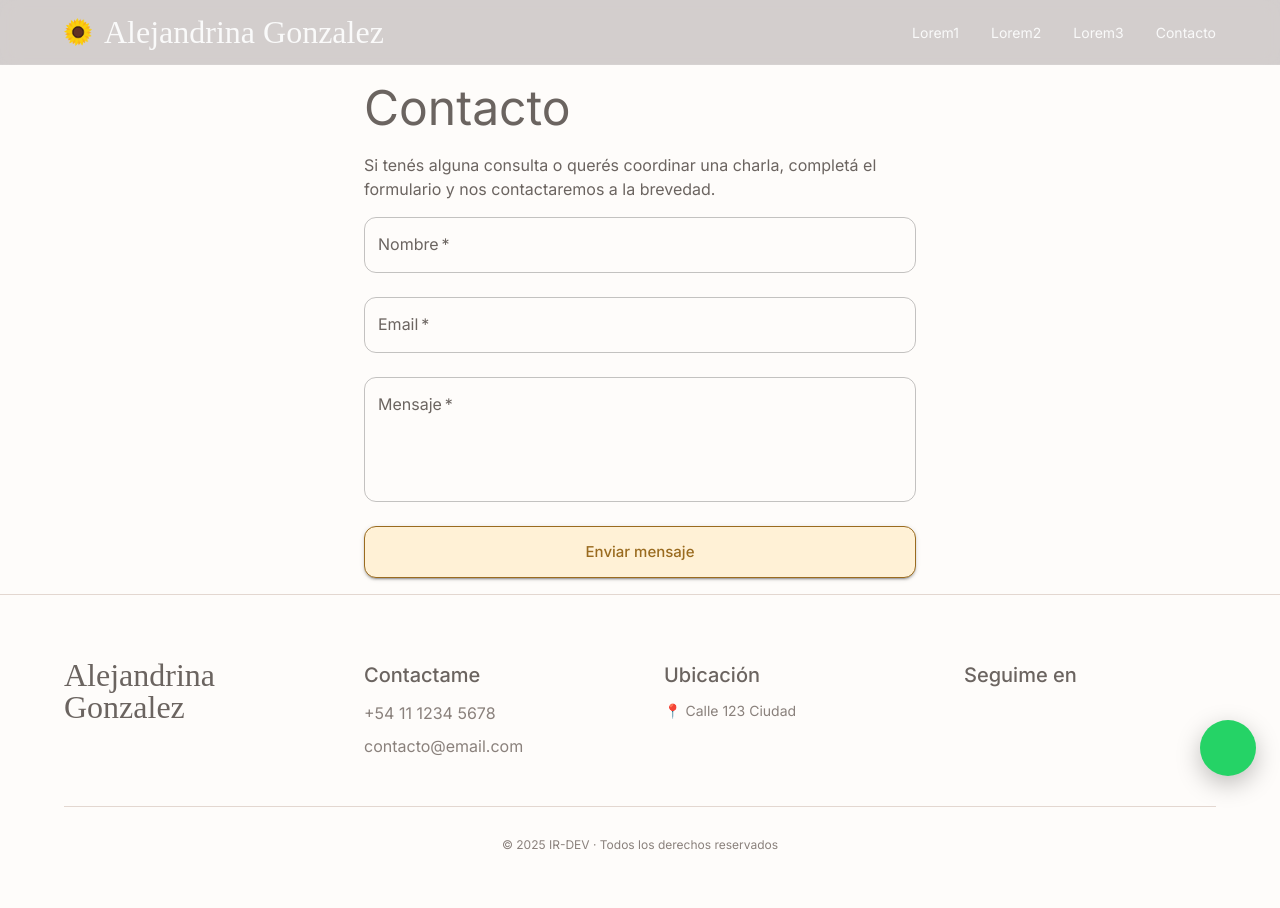
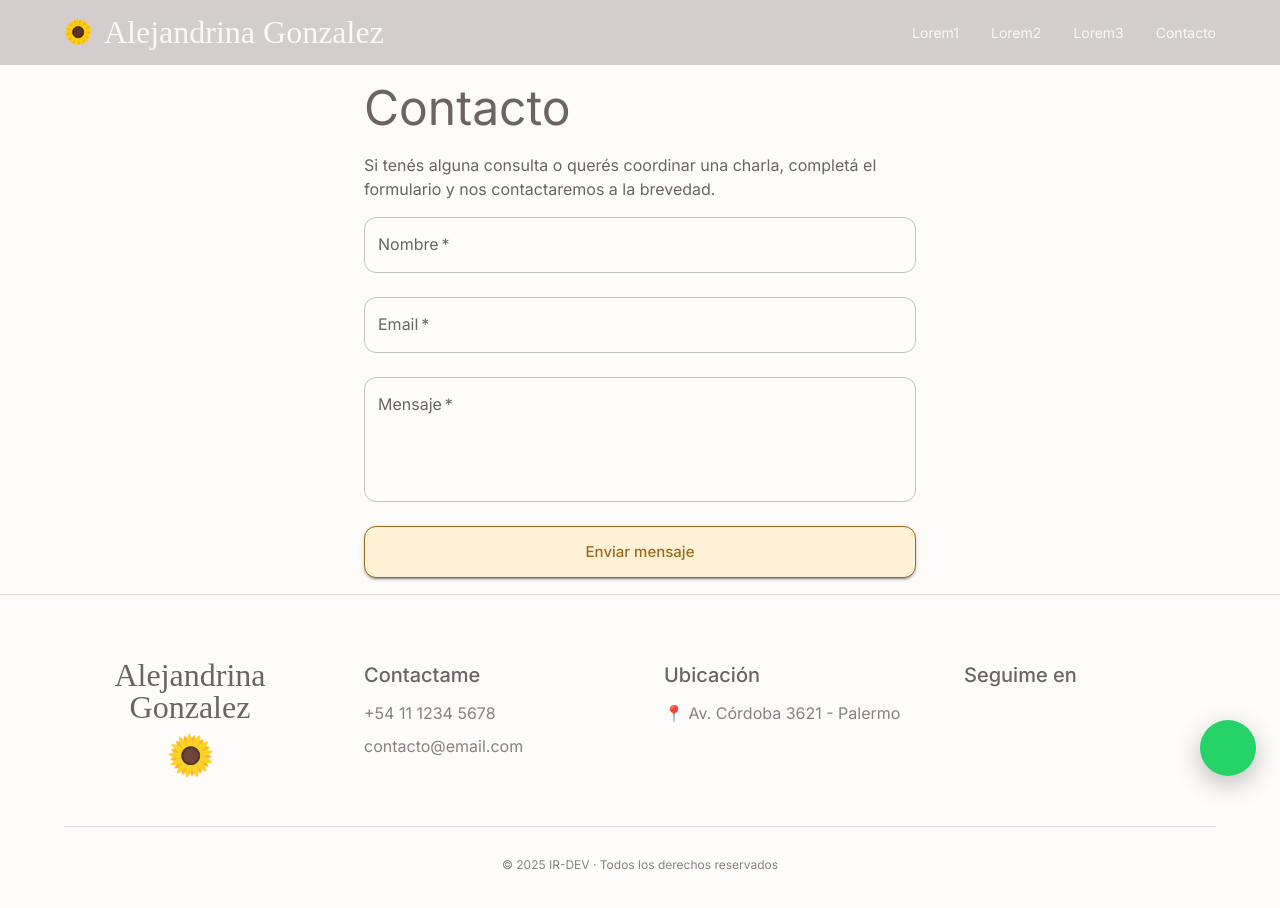
Before and after one commit to irdev256/reikilanding, a React (Vite) app: page /contacto in a window 1280 px wide. Shown: the top 908 px of the page. Built offline with nearby package versions, Linux system fonts and the light colour scheme; some icons are missing; a web font is replaced by a local one.

Commit message:
Add Google Maps link and update footer location

```diff
--- a/src/components/layout/Footer.tsx
+++ b/src/components/layout/Footer.tsx
@@ -3,7 +3,7 @@ import { Box, Container, Grid, Link, Stack, Typography, IconButton } from '@mui/
 import InstagramIcon from '@mui/icons-material/Instagram';
 import FacebookIcon from '@mui/icons-material/Facebook';
 
-import { CLIENT_INSTAGRAM_LINK, OUR_WHATSAPP_LINK } from '../../constants/constants';
+import { CLIENT_INSTAGRAM_LINK, GOOGLE_MAPS_LINK, OUR_WHATSAPP_LINK } from '../../constants/constants';
 
 export default function Footer() {
   return (
@@ -17,21 +17,37 @@ export default function Footer() {
       }}
     >
       <Container maxWidth="lg">
-        {/* Bloque principal */}
         <Grid container spacing={{ xs: 4, md: 6 }} textAlign={{ xs: 'center', md: 'left' }}>
           {/* Marca */}
+          {/* Marca */}
           <Grid size={{ xs: 12, md: 3 }}>
-            <Stack spacing={1} alignItems={{ xs: 'center', md: 'flex-start' }}>
+            <Stack
+              spacing={1.2}
+              alignItems="center" // siempre centrado (nombre + girasol)
+            >
               <Typography
                 sx={{
                   fontFamily: '"Ms Madi", cursive',
                   fontSize: 32,
                   lineHeight: 1,
                   color: 'text.primary',
+                  textAlign: 'center',
                 }}
               >
                 Alejandrina Gonzalez
               </Typography>
+
+              <Box
+                component="img"
+                src="/sunflower.png"
+                alt="Girasol"
+                sx={{
+                  width: 45,
+                  height: 45,
+                  objectFit: 'contain',
+                  opacity: 0.9,
+                }}
+              />
             </Stack>
           </Grid>
 
@@ -54,32 +70,48 @@ export default function Footer() {
 
           {/* Ubicación */}
           <Grid size={{ xs: 12, md: 3 }}>
-            <Stack spacing={1.2}>
+            <Stack spacing={1.2} alignItems={{ xs: 'center', md: 'flex-start' }}>
               <Typography variant="h6" fontWeight={500}>
                 Ubicación
               </Typography>
 
-              <Typography variant="body2" color="text.secondary">
-                📍 Calle 123 Ciudad
-              </Typography>
+              <Link
+                href={GOOGLE_MAPS_LINK}
+                target="_blank"
+                rel="noopener noreferrer"
+                underline="none"
+                color="text.secondary"
+                sx={{
+                  display: 'inline-flex',
+                  alignItems: 'center',
+                  justifyContent: { xs: 'center', md: 'flex-start' },
+                  gap: 0.5,
+                  textAlign: 'center',
+                  '&:hover': {
+                    color: 'text.primary',
+                  },
+                }}
+              >
+                📍 Av. Córdoba 3621 - Palermo
+              </Link>
             </Stack>
           </Grid>
 
           {/* Seguime en */}
           <Grid size={{ xs: 12, md: 3 }}>
-            <Stack spacing={1.5} alignItems={{ xs: 'center', md: 'flex-start' }}>
+            <Stack alignItems={{ xs: 'center', md: 'flex-start' }}>
               <Typography variant="h6" fontWeight={500}>
                 Seguime en
               </Typography>
 
-              <Stack direction="row" spacing={1}>
+              <Stack direction="row">
                 <IconButton
                   component="a"
                   href={CLIENT_INSTAGRAM_LINK}
                   target="_blank"
                   sx={{
                     color: 'text.secondary',
-                    '&:hover': { color: '#9A6B1F' }, // tono girasol
+                    '&:hover': { color: '#9A6B1F' },
                   }}
                 >
                   <InstagramIcon />
--- a/src/constants/constants.ts
+++ b/src/constants/constants.ts
@@ -4,3 +4,5 @@ export const CLIENT_INSTAGRAM_LINK = 'https://www.instagram.com/luz_deangel_/';
 
 // OUR
 export const OUR_WHATSAPP_LINK = 'https://wa.me/5491173624522';
+
+export const GOOGLE_MAPS_LINK = 'https://www.google.com/maps/search/?api=1&query=Cordoba+3621+Buenos+Aires+Argentina';
```
